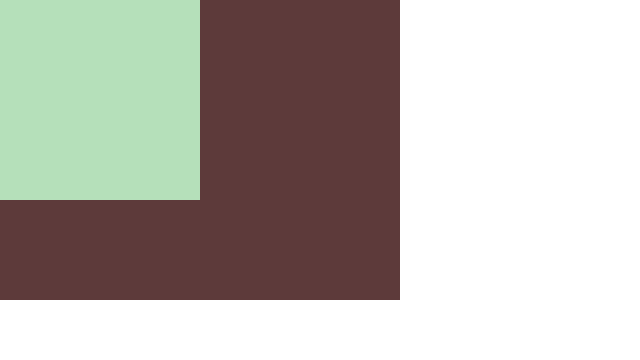
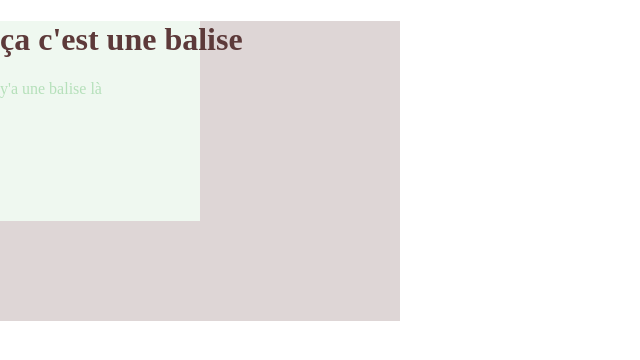
Before and after one commit to eikon-frontend/css-golf-tilio-p, a website: page ex1/index.html in a window 1280 px wide. Shown: the whole page, without its empty margins (0-640 px from the left). Drawn offline with Linux system fonts and the light colour scheme.

Commit message:
exercice 1 depot

```diff
--- a/ex1/ex1.css
+++ b/ex1/ex1.css
@@ -1,2 +1,10 @@
 /* 🦊 Créez vos styles ici */
 /* Colors: #5d3a3a, #b5e0ba  */
+
+h1 {
+    color: #5d3a3a;
+}
+
+p {
+    color: #b5e0ba;
+}
--- a/ex1/index.html
+++ b/ex1/index.html
@@ -1,5 +1,6 @@
 <!DOCTYPE html>
 <html lang="en">
+
 <head>
   <meta charset="UTF-8" />
   <meta name="viewport" content="width=device-width, initial-scale=1.0" />
@@ -7,7 +8,12 @@
   <link rel="stylesheet" href="../refs/style.css" />
   <link rel="stylesheet" href="ex1.css" />
 </head>
+
 <body class="ex1">
   <!-- 🦊 Ajoutez des balises ici -->
+  <h1>ça c'est une balise</h1>
+
+  <p>y'a une balise là</p>
 </body>
+
 </html>
```
Lines whose indentation alone changed are shown as unchanged.
